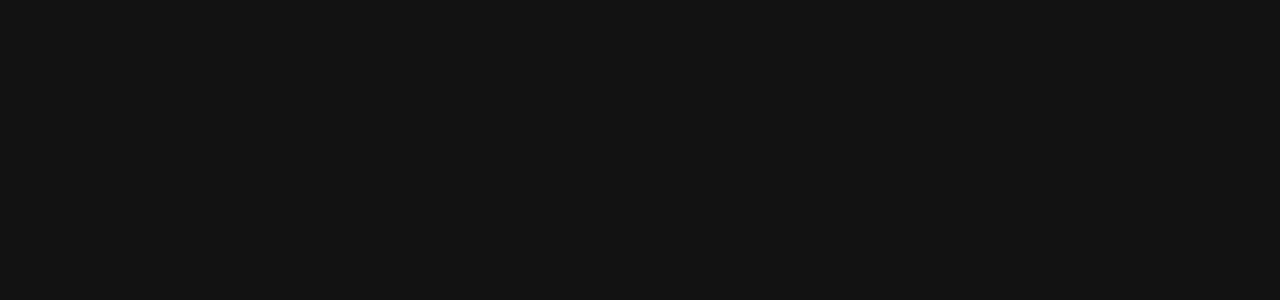
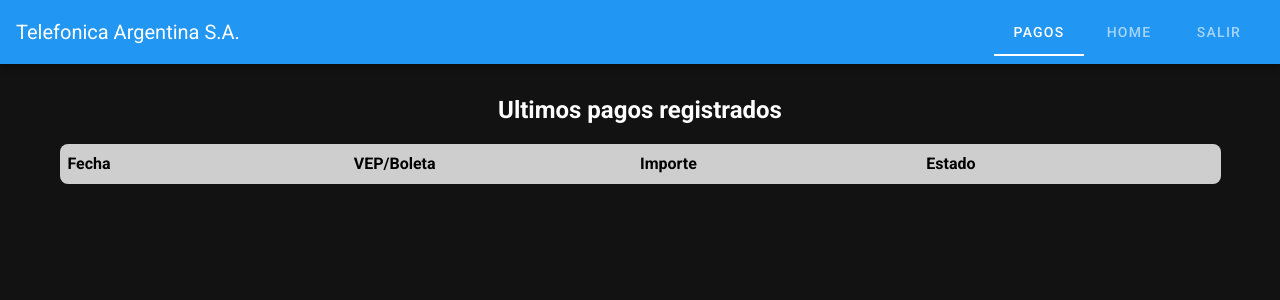
Before and after one commit to LihueMaidanaAvaca/recaudapp, a Vue app: page /history in a window 1280 px wide. Shown: the top 300 px of the page. Built offline with nearby package versions, Linux system fonts and the light colour scheme; sample sign-in values are in the browser's storage.

Commit message:
historial de pagos en localstorage

```diff
--- a/src/components/AppBar.vue
+++ b/src/components/AppBar.vue
@@ -1,14 +1,14 @@
 <template>
   <v-app-bar color="primary" height="64">
-    <v-toolbar-title >{{ userName }}</v-toolbar-title>
+    <v-toolbar-title>{{ userName }}</v-toolbar-title>
 
     <v-spacer></v-spacer>
-    <div >
-        <v-tabs   background-color="primary">
-            <v-tab link to="/history">Pagos</v-tab>
-            <v-tab link to="/home">Home</v-tab>
-            <v-tab @click="showLogoutConfirmationDialog">Salir</v-tab>
-        </v-tabs>
+    <div>
+      <v-tabs background-color="primary">
+        <v-tab @click="loadPayments">Pagos</v-tab>
+        <v-tab link to="/home">Home</v-tab>
+        <v-tab @click="showLogoutConfirmationDialog">Salir</v-tab>
+      </v-tabs>
     </div>
 
 
@@ -19,16 +19,14 @@
         <v-card-actions>
           <v-spacer></v-spacer>
           <v-btn color="primary" @click="logout">Sí, Cerrar Sesión</v-btn>
-          <v-btn color="error" @click="closeLogoutConfirmationDialog"
-            >Cancelar</v-btn
-          >
+          <v-btn color="error" @click="closeLogoutConfirmationDialog">Cancelar</v-btn>
         </v-card-actions>
       </v-card>
     </v-dialog>
   </v-app-bar>
 </template>
 
-  <script>
+<script>
 export default {
   name: "AppBar",
 
@@ -48,6 +46,25 @@
   },
 
   methods: {
+    loadPayments() {
+      console.log('se activo la funcion')
+      // Verificar si los pagos ya están guardados en el almacenamiento local
+      const storedPayments = localStorage.getItem("payments");
+      if (!storedPayments) {
+        // Si no están guardados, crea un ejemplo de array de pagos (reemplaza esto con tus datos reales)
+        const examplePayments = [
+          { fecha: '2023-08-15', tipo: 'VEP', importe: '$120000.00', state: "Pendiente" },
+          { fecha: '2023-08-14', tipo: 'Boleta', importe: '$2500000.00', state: "Registrado" },
+          { fecha: '2023-08-13', tipo: 'VEP', importe: '$180000.50', state: "Pendiente" },
+        ];
+
+        // Guardar el array de pagos en el almacenamiento local
+        localStorage.setItem("payments", JSON.stringify(examplePayments));
+      }
+
+      // Ahora puedes redirigir a la página de historial de pagos
+      this.$router.push({ name: "HistoryView" });
+    },
     showLogoutConfirmationDialog() {
       this.logoutConfirmationDialog = true;
     },
@@ -56,11 +73,10 @@
     },
     logout() {
       localStorage.removeItem("authToken");
-      this.$router.push({ name: "Login" });
+      this.$router.push({ name: "LoginView" });
     },
   },
 };
 </script>
 
-<style scoped>
-</style>
+<style scoped></style>
--- a/src/components/lists/ListContracts.vue
+++ b/src/components/lists/ListContracts.vue
@@ -28,7 +28,7 @@
   name: 'ListContract',
   methods: {
     redirectToResume(contract) {
-      this.$router.push({ name: 'payment', params: { id: contract.id } });
+      this.$router.push({ name: 'PaymentSelector', params: { id: contract.id } });
 
     },
   },
--- a/src/components/lists/ListPayment.vue
+++ b/src/components/lists/ListPayment.vue
@@ -1,9 +1,10 @@
 <template>
-   <div class="payments-banner">
+  <div>
+    <div class="payments-banner">
       <span class="payment-date">Fecha</span>
       <span class="payment-type">VEP/Boleta</span>
       <span class="payment-amount">Importe</span>
-      <span class="payment-amount">Estado</span>
+      <span class="payment-state">Estado</span>
     </div>
     <ul class="payments-list">
       <li v-for="(pago, index) in pagos" :key="index">
@@ -13,6 +14,7 @@
         <span class="payment-state">{{ pago.state }}</span>
       </li>
     </ul>
+  </div>
 </template>
 
 <script>
@@ -21,12 +23,15 @@
   name: 'ListPayment',
   data() {
     return {
-      pagos: [
-        { fecha: '2023-08-15', tipo: 'VEP', importe: '$120.00' , state: "Pendiente"},
-        { fecha: '2023-08-14', tipo: 'Boleta', importe: '$250.00', state: "Registrado" },
-        { fecha: '2023-08-13', tipo: 'VEP', importe: '$180.50', state: "Pendiente"},
-      ],
+      pagos: [],
     };
+  },
+  created() {
+    // Cargamos el array de payments desde el almacenamiento local
+    const paymentsJSON = localStorage.getItem('payments');
+    if (paymentsJSON) {
+      this.pagos = JSON.parse(paymentsJSON);
+    }
   },
 };
 </script>
--- a/src/router/index.ts
+++ b/src/router/index.ts
@@ -3,23 +3,29 @@
 import HomeView from '../views/HomeView.vue'
 import LoginView from '../views/LoginView.vue'
 import PaymentSelector from '../views/PaymentSelector.vue'
+import HistoryView from '../views/HistoryView.vue'
 
 Vue.use(VueRouter)
 
 const routes: Array<RouteConfig> = [
   {
     path: '/home',
-    name: 'home',
+    name: 'HomeView',
     component: HomeView
   },
   {
     path: '/',
-    name: 'Login',
+    name: 'LoginView',
     component: LoginView
   },
   {
+    path: '/history',
+    name: 'HistoryView',
+    component: HistoryView
+  },
+  {
     path: '/payment/:id',
-    name: 'payment',
+    name: 'PaymentSelector',
     component: PaymentSelector
   }
 ]
@@ -32,10 +38,10 @@
 
 router.beforeEach((to, from, next) => {
   const token = localStorage.getItem('authToken');
-  if (!token && to.name !== 'Login') {
+  if (!token && to.name !== 'LoginView') {
     // Si no hay token y no estás en la página de inicio de sesión,
     // redirige a la página de inicio de sesión
-    next({ name: 'Login' });
+    next({ name: 'LoginView' });
   } else {
     // Si hay token o estás en la página de inicio de sesión, permite la navegación
     next();
--- /dev/null
+++ b/src/views/HistoryView.vue
@@ -0,0 +1,31 @@
+<template>
+  <div>
+    <app-bar />
+    <v-container>
+
+      <div class="text-center my-4"> <!-- Agrega espacio vertical con my-4 -->
+        <h2>Ultimos pagos registrados</h2>
+      </div>
+      <ListPayment />
+    </v-container>
+  </div>
+</template>
+
+<script>
+import AppBar from '@/components/AppBar.vue';
+import ListPayment from '@/components/lists/ListPayment.vue';
+export default {
+  name: 'HistoryView',
+
+  components: {
+    AppBar,
+    ListPayment
+  }
+}
+</script>
+
+<style scoped>
+.text-center {
+  text-align: center;
+}
+</style>
--- a/src/views/PaymentSelector.vue
+++ b/src/views/PaymentSelector.vue
@@ -118,7 +118,7 @@
                   </v-radio>
                   <v-radio label="Banelco" value="Banelco">
                     <template v-slot:label>
-                      <img src="@/assets/banelcologo.png" alt="Banelco Logo" height="30"/>
+                      <img src="@/assets/banelcologo.png" alt="Banelco Logo" height="52"/>
                     </template>
                   </v-radio>
                 </v-radio-group>
```
Also changed, not shown: src/views/LoginView.vue (+12 -0 lines), src/assets/banelcologo.png.
